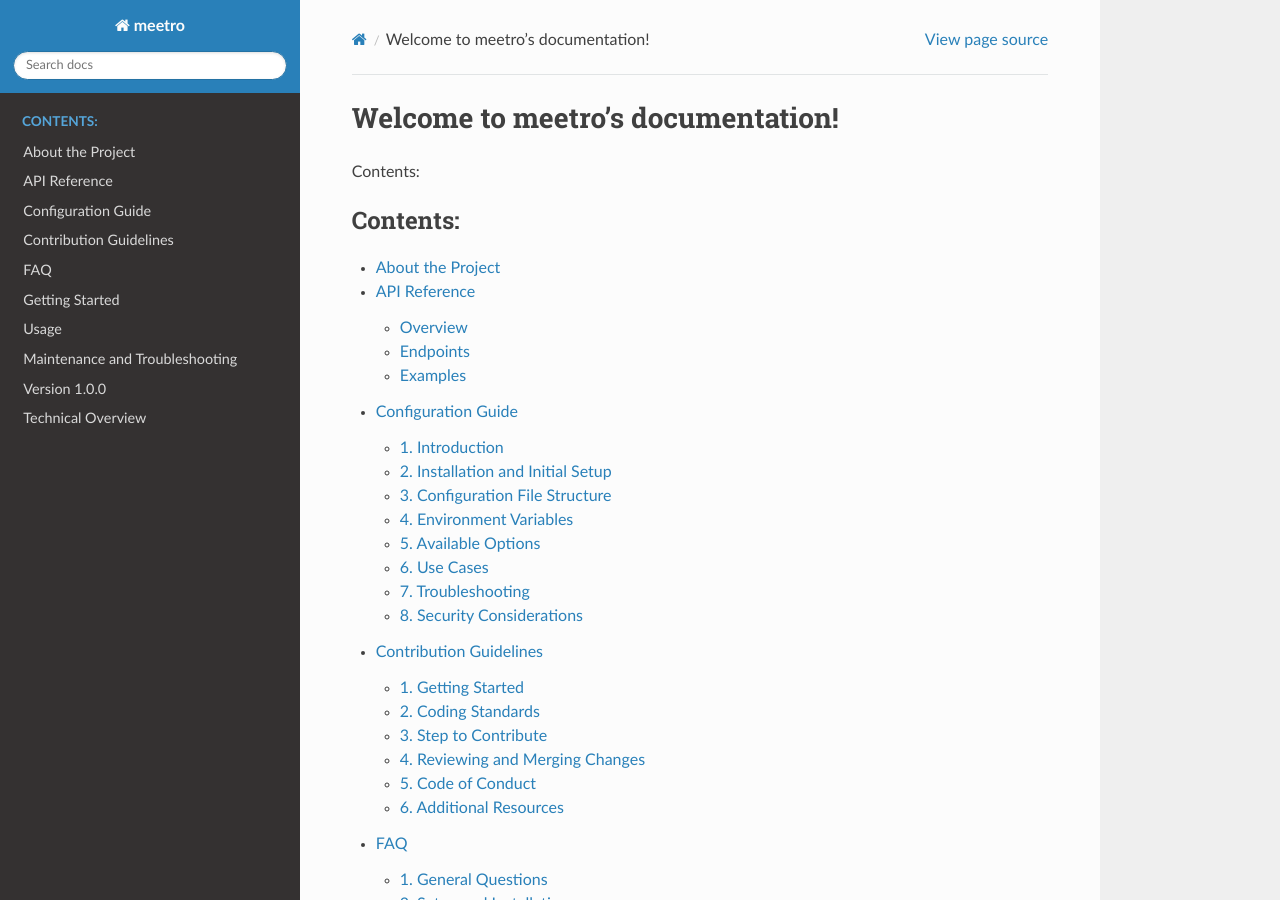
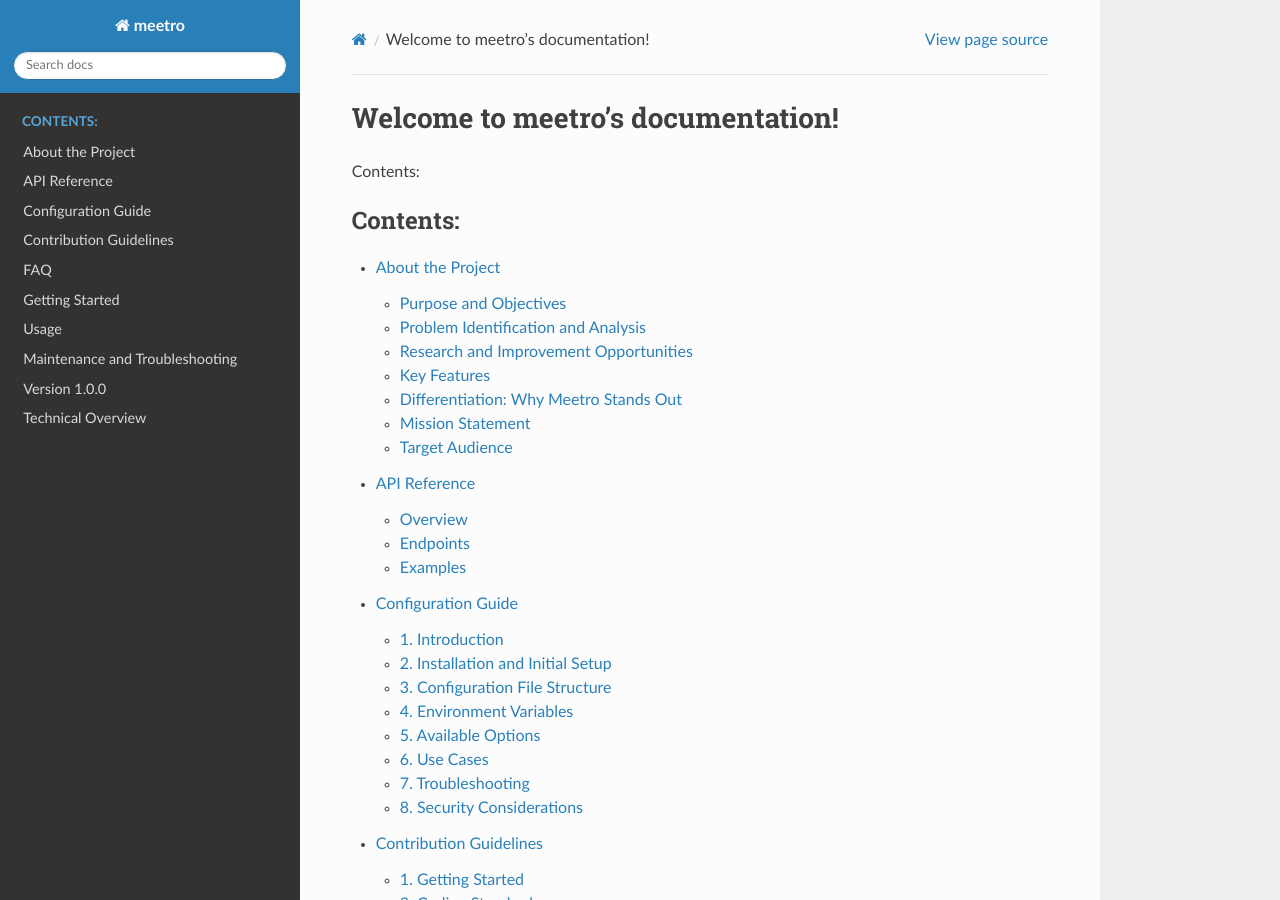
Before and after one commit to Jineeary/meetro, a Sphinx documentation site: the page built from docs/index.rst, in a window 1280 px wide and 900 px high. Built offline with Sphinx 7.4.7 and the Read the Docs theme 3.1.0, drawn with Linux system fonts in a browser that asks for light colours; pages that are not in the unit, such as notebooks, are missing from menus; some of the changed lines change nothing that is shown.

Commit message:
Update about_the_project.rst

```diff
--- a/docs/about_the_project.rst
+++ b/docs/about_the_project.rst
@@ -1,8 +1,67 @@
 About the Project
-==================
+=================
 
-This project is designed to solve [specific problem]. Its key features include:
+**Meetro** is an innovative web service designed to simplify the process of finding a central meeting location for friends or groups spread across a metropolitan area. By leveraging cutting-edge technology and current attraction data, Meetro calculates the optimal midpoint subway station and recommends nearby popular destinations to enhance the meetup experience.
 
-- Feature 1
-- Feature 2
-- Feature 3
+Purpose and Objectives
+----------------------
+The primary goal of Meetro is to provide a seamless and enjoyable way to plan meetups at central locations by:
+
+- **Simplifying the Planning Process**: Calculate an optimal subway midpoint for all participants.
+- **Enhancing the Experience**: Recommend nearby attractions based on popularity and relevance, making meetups more enjoyable.
+
+Problem Identification and Analysis
+-----------------------------------
+Coordinating meetups with friends in different locations is often challenging. Existing tools like **WeMeetPlace** and **Ya-manna** attempt to address this issue but fall short in key areas:
+
+- **WeMeetPlace**: While this platform identifies midpoints, it often lacks updated or desirable attractions near the suggested locations.
+- **Ya-manna**: Although this tool includes entertainment options, it prioritizes exact midpoints, which may not align with users' preferences for enjoyable destinations.
+
+Meetro bridges these gaps by combining midpoint calculations with a scoring system that prioritizes popular attractions, providing a more practical and appealing solution.
+
+Research and Improvement Opportunities
+--------------------------------------
+To ensure Meetro offers a superior experience, we analyzed similar platforms:
+
+- **WeMeetPlace** (Website | GitHub): Lacks comprehensive, updated attraction data near midpoints.
+- **Ya-manna** (Website | GitHub): Overemphasizes strict midpoint calculations, sometimes overlooking better nearby options.
+
+By addressing these limitations, Meetro provides an experience tailored to users seeking enjoyable meeting locations with current attraction data.
+
+Key Features
+------------
+Meetro’s unique scoring system ensures users are recommended a central subway station with the best nearby attractions.
+
+**Core Functionalities**:
+1. **Midpoint Calculation with Flexible Range**: Prioritize stations with nearby attractions within a flexible midpoint range.
+2. **Attraction Weighting**: Assign higher weights to popular attractions (e.g., amusement parks, malls) for better recommendations.
+3. **Station Scoring**: Evaluate subway stations based on proximity to the midpoint and attraction ratings.
+4. **Optimized Recommendations**: Suggest stations with the highest scores for a balanced mix of convenience and enjoyment.
+
+Differentiation: Why Meetro Stands Out
+--------------------------------------
++------------------------+----------------------------+-------------------------------+
+| **Feature**            | **WeMeetPlace / Ya-manna**| **Meetro**                    |
++------------------------+----------------------------+-------------------------------+
+| Midpoint Calculation   | Fixed midpoint            | Flexible midpoint with        |
+|                        |                            | popular attractions           |
++------------------------+----------------------------+-------------------------------+
+| Attraction Information | Outdated or limited       | Up-to-date, trendy attractions|
++------------------------+----------------------------+-------------------------------+
+| Data Volume            | Small                     | Extensive data coverage       |
++------------------------+----------------------------+-------------------------------+
+| User Choices           | Limited                   | Flexible and user-focused     |
++------------------------+----------------------------+-------------------------------+
+
+Mission Statement
+-----------------
+*"Our mission is to help friends effortlessly find the most efficient subway station and nearby places to enjoy. Whether for casual meetups or special occasions, we simplify the process of choosing the perfect meeting spot."*
+
+Target Audience
+---------------
+Meetro is designed for friends, families, or groups seeking a convenient, enjoyable, and efficient way to plan meetups in urban areas. It is especially suited for those looking for:
+
+- Simplified planning for meetups across a city.
+- Access to updated, popular attractions near meeting spots.
+
+Explore Meetro today and redefine how you plan meetups!
```
